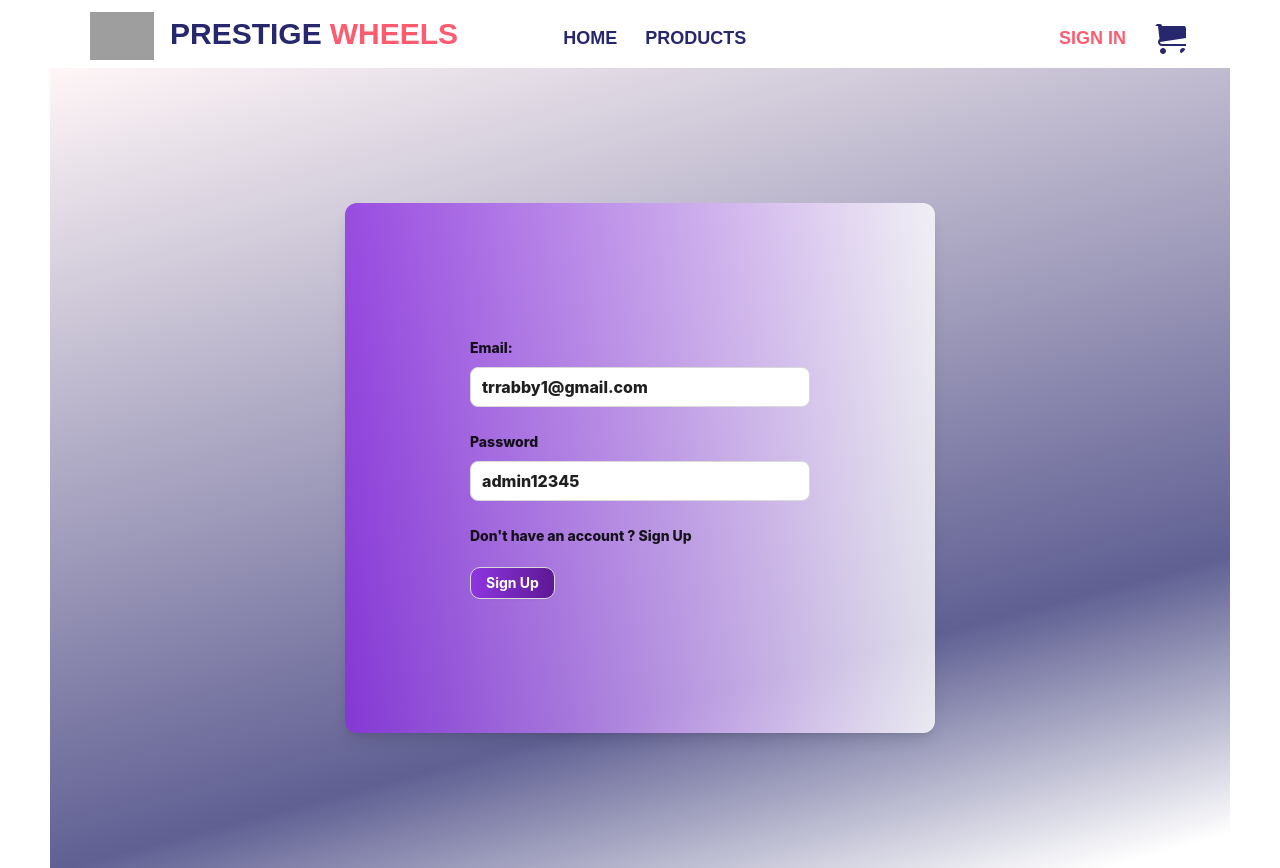
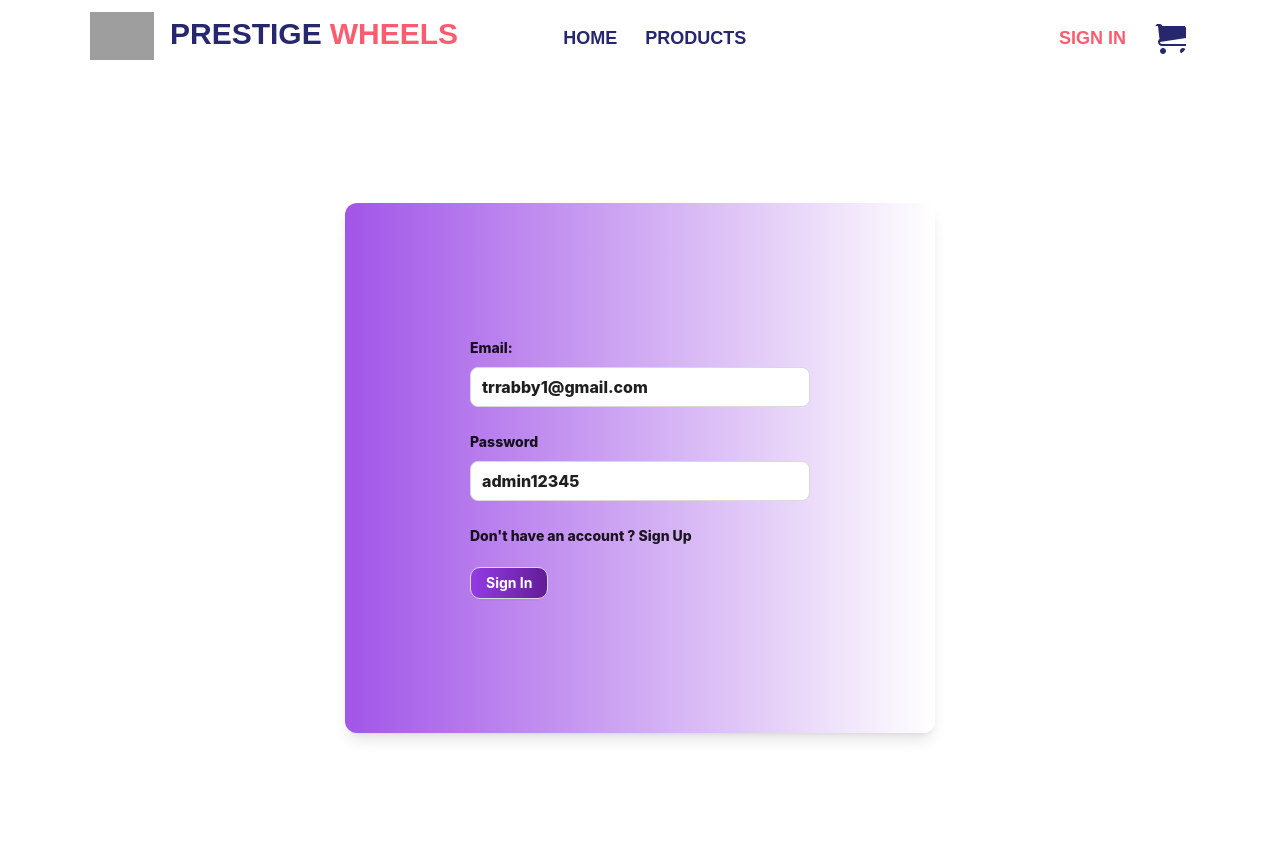
Before and after one commit to trrabby/prestige-wheels-frontend, a React (Vite) app: page /login in a window 1280 px wide. Built offline with nearby package versions, Linux system fonts and the light colour scheme; no server answers; grey boxes are pictures that could not be loaded.

Commit message:
modified login and register page

```diff
--- a/src/Pages/Login.tsx
+++ b/src/Pages/Login.tsx
@@ -42,13 +42,7 @@ const Login = () => {
   };
 
   return (
-    <div
-      style={{
-        background:
-          "linear-gradient(345deg, rgba(255,255,255,1) 3%, rgba(39,39,109,0.7371323529411764) 28%, rgba(255,246,247,1) 100%)",
-      }}
-      className="flex flex-col lg:h-[calc(100vh-100px)] min-h-screen items-center justify-center"
-    >
+    <div className="flex flex-col lg:h-[calc(100vh-100px)] min-h-screen items-center justify-center">
       <Helmet>
         <title> Prestige Wheels | Sign In</title>
       </Helmet>
@@ -81,7 +75,7 @@ const Login = () => {
               }}
               htmlType="submit"
             >
-              {isLoading ? <LoadingSpinner /> : "Sign Up"}
+              {isLoading ? <LoadingSpinner /> : "Sign In"}
             </Button>
           </CustomForm>
         </Row>
--- a/src/Pages/Register.tsx
+++ b/src/Pages/Register.tsx
@@ -41,13 +41,7 @@ const Register = () => {
   };
 
   return (
-    <div
-      style={{
-        background:
-          "linear-gradient(345deg, rgba(255,255,255,1) 3%, rgba(39,39,109,0.7371323529411764) 28%, rgba(255,246,247,1) 100%)",
-      }}
-      className="flex flex-col lg:min-h-[calc(100vh-100px)] items-center justify-center p-5"
-    >
+    <div className="flex flex-col lg:min-h-[calc(100vh-100px)] items-center justify-center p-5">
       <Helmet>
         <title> Prestige Wheels | Sign Up</title>
       </Helmet>
```
